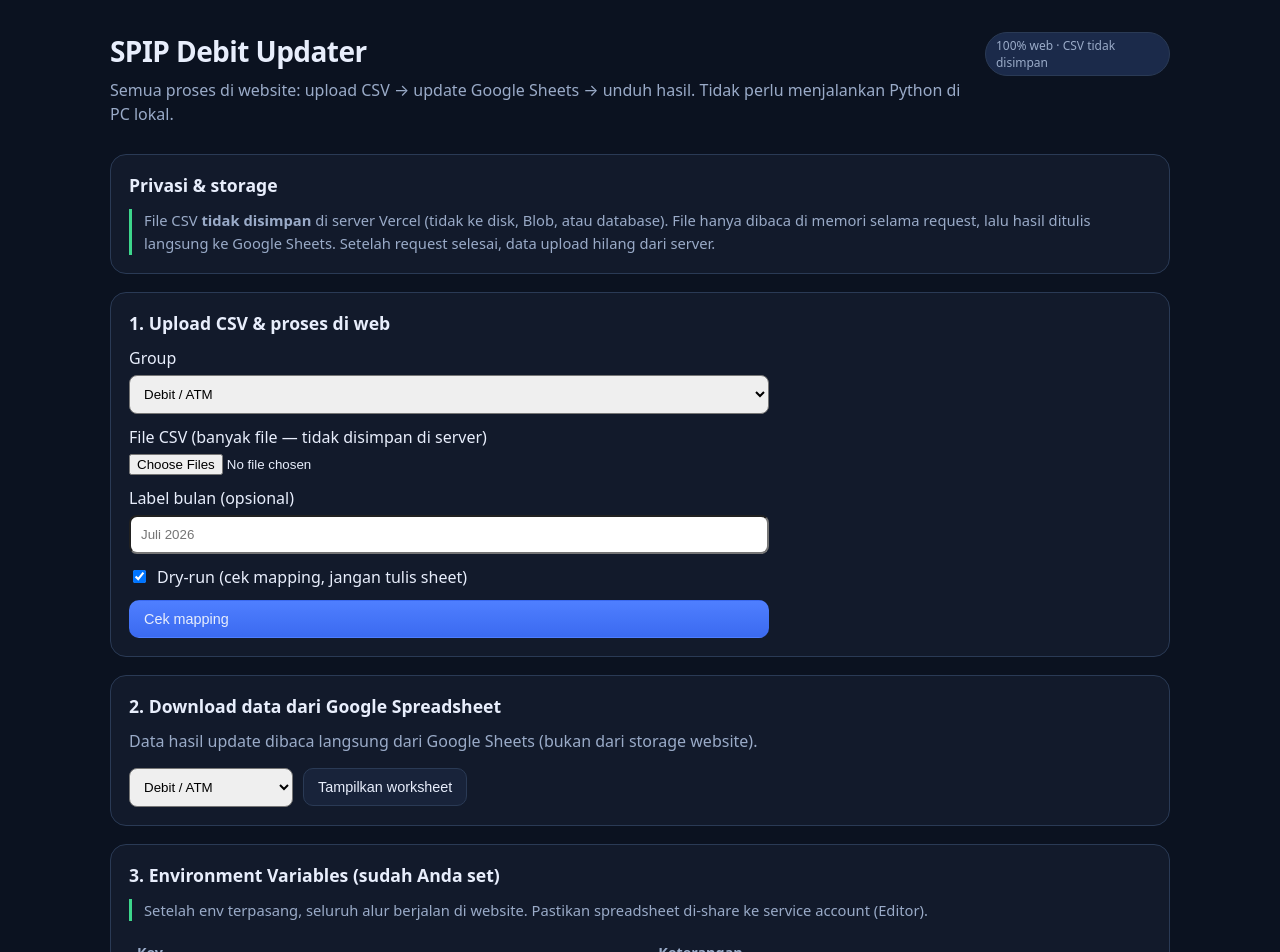
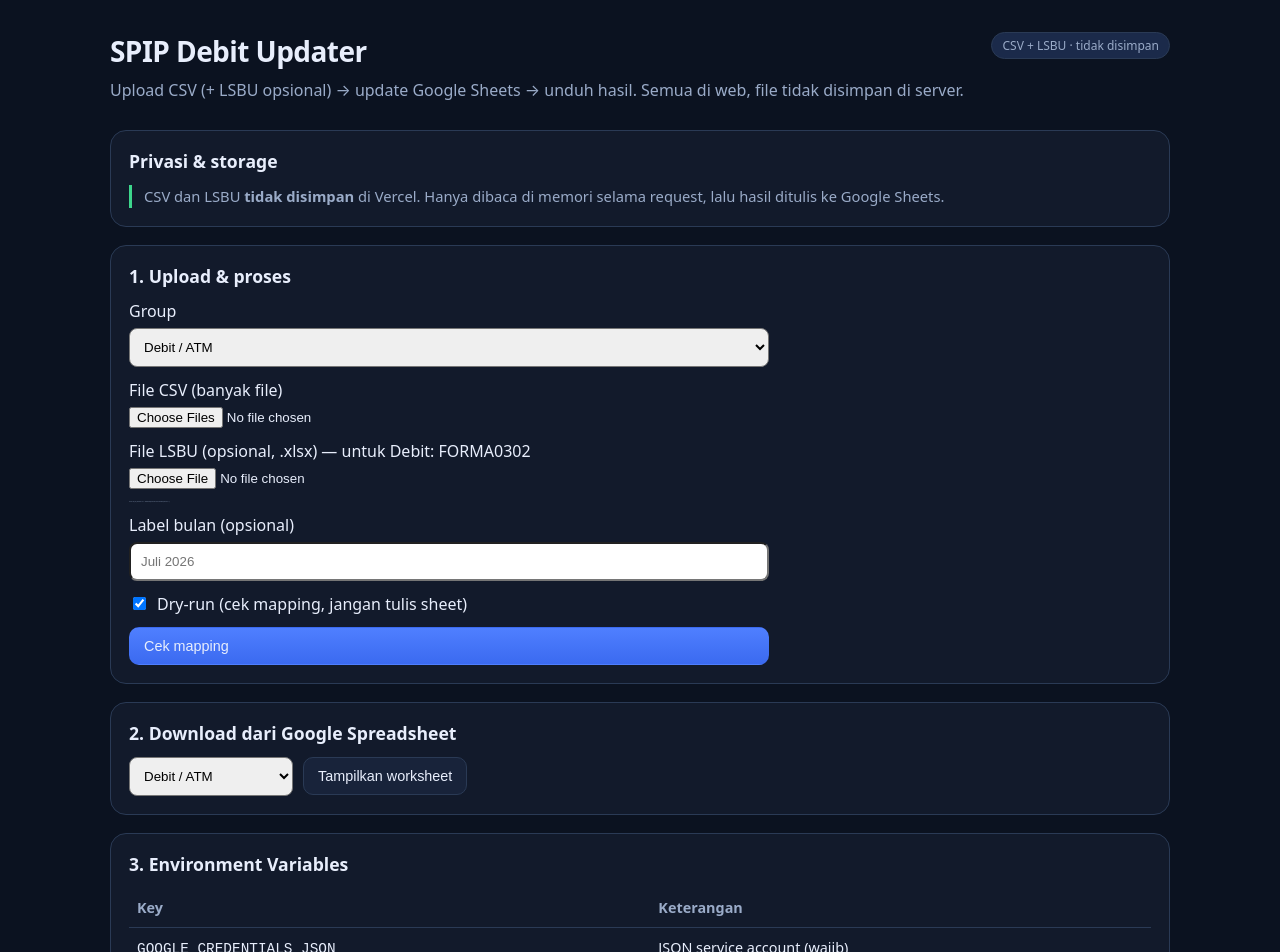
Before and after one commit to akward/spip-debit-updater-web, a Next.js app: page / in a window 1280 px wide. Shown: the top 952 px of the page. Built offline with nearby package versions, Linux system fonts and the light colour scheme.

Commit message:
ui: add LSBU xlsx upload field

```diff
--- a/app/page.tsx
+++ b/app/page.tsx
@@ -13,14 +13,14 @@ const GROUPS = [
 ];
 
 const ENV_ROWS = [
-  ["GOOGLE_CREDENTIALS_JSON", "JSON service account (wajib)", "{\"type\":\"service_account\",...}"],
-  ["SHEET_DEBIT", "Spreadsheet Debit", "1P5EQlpQ-EJOuVIUq52Jow1ciH0-vQKLAHT1xuwflKQo"],
-  ["SHEET_UE", "Spreadsheet UE", "1fN29bqYn-50zJRLp7pUGbU3p-SOh2aW6UKQgKOYfH_Q"],
-  ["SHEET_KK", "Spreadsheet KK", "17Bgbn5ksCbYYDnMpbR8YmvewktN5bb7LxcygbI863Uc"],
-  ["SHEET_ACQUIRER_TRX", "Acquirer transaksi", "1dyII_IIERsu6hol9A_H_PxObR-IxWMJ5SslCCL3i4YM"],
-  ["SHEET_FRAUD_BANK", "Fraud per bank", "1HhG0BaKGhXVRYWZOEAC7xpu_yZQzYs6QpprS5PgQAos"],
-  ["SHEET_FRAUD_PENYEBAB", "Fraud per penyebab", "1-W66gED-CtO2ajbTtFrjXrZsfAP6bMe0-hkOrkxrpAw"],
-  ["SHEET_PROP_CHANNEL", "Prop Channel", "1l4byNkuyyTtMmdT7VSMDFB326GX0bqN02mbc3YMWgRE"],
+  ["GOOGLE_CREDENTIALS_JSON", "JSON service account (wajib)"],
+  ["SHEET_DEBIT", "Spreadsheet Debit"],
+  ["SHEET_UE", "Spreadsheet UE"],
+  ["SHEET_KK", "Spreadsheet KK"],
+  ["SHEET_ACQUIRER_TRX", "Acquirer transaksi"],
+  ["SHEET_FRAUD_BANK", "Fraud per bank"],
+  ["SHEET_FRAUD_PENYEBAB", "Fraud per penyebab"],
+  ["SHEET_PROP_CHANNEL", "Prop Channel"],
 ];
 
 type ProcessResponse = {
@@ -29,6 +29,7 @@ type ProcessResponse = {
   monthLabel?: string;
   dryRun?: boolean;
   storage?: string;
+  lsbu?: { name: string; rows: number; note?: string } | null;
   files?: { name: string; rows: number }[];
   results?: Array<Record<string, unknown>>;
 };
@@ -43,6 +44,7 @@ type ListResponse = {
 export default function HomePage() {
   const [group, setGroup] = useState("debit");
   const [files, setFiles] = useState<FileList | null>(null);
+  const [lsbu, setLsbu] = useState<File | null>(null);
   const [monthLabel, setMonthLabel] = useState("");
   const [dryRun, setDryRun] = useState(true);
   const [loading, setLoading] = useState(false);
@@ -67,6 +69,7 @@ export default function HomePage() {
       fd.set("dryRun", dryRun ? "1" : "0");
       if (monthLabel.trim()) fd.set("monthLabel", monthLabel.trim());
       Array.from(files).forEach((f) => fd.append("files", f));
+      if (lsbu) fd.set("lsbu", lsbu);
       const res = await fetch("/api/process", { method: "POST", body: fd });
       const data = (await res.json()) as ProcessResponse;
       if (!res.ok || !data.ok) setError(data.error || "Gagal memproses");
@@ -100,24 +103,23 @@ export default function HomePage() {
         <div>
           <h1>SPIP Debit Updater</h1>
           <p>
-            Semua proses di website: upload CSV → update Google Sheets → unduh hasil.
-            Tidak perlu menjalankan Python di PC lokal.
+            Upload CSV (+ LSBU opsional) → update Google Sheets → unduh hasil. Semua di web,
+            file tidak disimpan di server.
           </p>
         </div>
-        <span className="badge">100% web · CSV tidak disimpan</span>
+        <span className="badge">CSV + LSBU · tidak disimpan</span>
       </header>
 
       <section className="panel">
         <h2>Privasi & storage</h2>
         <div className="ok">
-          File CSV <strong>tidak disimpan</strong> di server Vercel (tidak ke disk, Blob, atau database).
-          File hanya dibaca di memori selama request, lalu hasil ditulis langsung ke Google Sheets.
-          Setelah request selesai, data upload hilang dari server.
+          CSV dan LSBU <strong>tidak disimpan</strong> di Vercel. Hanya dibaca di memori selama
+          request, lalu hasil ditulis ke Google Sheets.
         </div>
       </section>
 
       <section className="panel">
-        <h2>1. Upload CSV & proses di web</h2>
+        <h2>1. Upload & proses</h2>
         <form onSubmit={onSubmit}>
           <div style={{ display: "grid", gap: 12, maxWidth: 640 }}>
             <label>
@@ -134,8 +136,9 @@ export default function HomePage() {
                 ))}
               </select>
             </label>
+
             <label>
-              File CSV (banyak file — tidak disimpan di server)
+              File CSV (banyak file)
               <input
                 type="file"
                 accept=".csv,text/csv"
@@ -144,6 +147,21 @@ export default function HomePage() {
                 style={{ display: "block", marginTop: 6 }}
               />
             </label>
+
+            <label>
+              File LSBU (opsional, .xlsx) — untuk Debit: FORMA0302
+              <input
+                type="file"
+                accept=".xlsx,application/vnd.openxmlformats-officedocument.spreadsheetml.sheet"
+                onChange={(e) => setLsbu(e.target.files?.[0] || null)}
+                style={{ display: "block", marginTop: 6 }}
+              />
+            </label>
+            <p style={{ margin: 0, color: "var(--muted)", fontSize: 0.85 }}>
+              Contoh: <code>LSBU_VW_FORMA0302.xlsx</code> — digabung ke Jumlah Kartu ATM &
+              ATM+Debet (filter KOTA = "-").
+            </p>
+
             <label>
               Label bulan (opsional)
               <input
@@ -154,10 +172,12 @@ export default function HomePage() {
                 style={{ display: "block", width: "100%", marginTop: 6, padding: 10, borderRadius: 8 }}
               />
             </label>
+
             <label style={{ display: "flex", gap: 8, alignItems: "center" }}>
               <input type="checkbox" checked={dryRun} onChange={(e) => setDryRun(e.target.checked)} />
               Dry-run (cek mapping, jangan tulis sheet)
             </label>
+
             <button className="btn primary" type="submit" disabled={loading}>
               {loading ? "Memproses…" : dryRun ? "Cek mapping" : "Update Google Sheet"}
             </button>
@@ -180,6 +200,12 @@ export default function HomePage() {
               <>
                 <br />
                 Storage: <code>{log.storage}</code>
+              </>
+            ) : null}
+            {log.lsbu ? (
+              <>
+                <br />
+                LSBU: <code>{log.lsbu.name}</code> ({log.lsbu.rows} rows)
               </>
             ) : null}
           </p>
@@ -216,10 +242,7 @@ export default function HomePage() {
       )}
 
       <section className="panel">
-        <h2>2. Download data dari Google Spreadsheet</h2>
-        <p style={{ color: "var(--muted)", marginTop: 0 }}>
-          Data hasil update dibaca langsung dari Google Sheets (bukan dari storage website).
-        </p>
+        <h2>2. Download dari Google Spreadsheet</h2>
         <div style={{ display: "flex", flexWrap: "wrap", gap: 10, alignItems: "center" }}>
           <select
             value={dlGroup}
@@ -237,11 +260,7 @@ export default function HomePage() {
           </button>
         </div>
         {sheetList?.ok && (
-          <div style={{ marginTop: 14 }}>
-            <p style={{ color: "var(--muted)" }}>
-              Spreadsheet: <strong>{sheetList.title}</strong>
-            </p>
-            <div className="grid">
+          <div style={{ marginTop: 14 }} className="grid">
             {(sheetList.worksheets || []).map((name) => (
               <article key={name} className="card">
                 <h3 style={{ fontSize: 0.95 }}>{name}</h3>
@@ -251,29 +270,16 @@ export default function HomePage() {
                   >
                     Download CSV
                   </a>
-                    {" · "}
-                    <a
-                      href={`/api/download?group=${encodeURIComponent(dlGroup)}&sheet=${encodeURIComponent(name)}&format=json`}
-                      target="_blank"
-                      rel="noreferrer"
-                    >
-                      JSON
-                    </a>
                 </p>
               </article>
             ))}
-            </div>
           </div>
         )}
       </section>
 
       <section className="panel">
-        <h2>3. Environment Variables (sudah Anda set)</h2>
-        <div className="ok">
-          Setelah env terpasang, seluruh alur berjalan di website. Pastikan spreadsheet di-share ke
-          service account (Editor).
-        </div>
-        <table style={{ marginTop: 12 }}>
+        <h2>3. Environment Variables</h2>
+        <table>
           <thead>
             <tr>
               <th>Key</th>
@@ -293,7 +299,7 @@ export default function HomePage() {
         </table>
       </section>
 
-      <footer className="footer">SPIP · proses di web · CSV tidak disimpan di server</footer>
+      <footer className="footer">SPIP · CSV + LSBU di memori · tidak disimpan di server</footer>
     </main>
   );
 }
```
Lines whose indentation alone changed are shown as unchanged.
